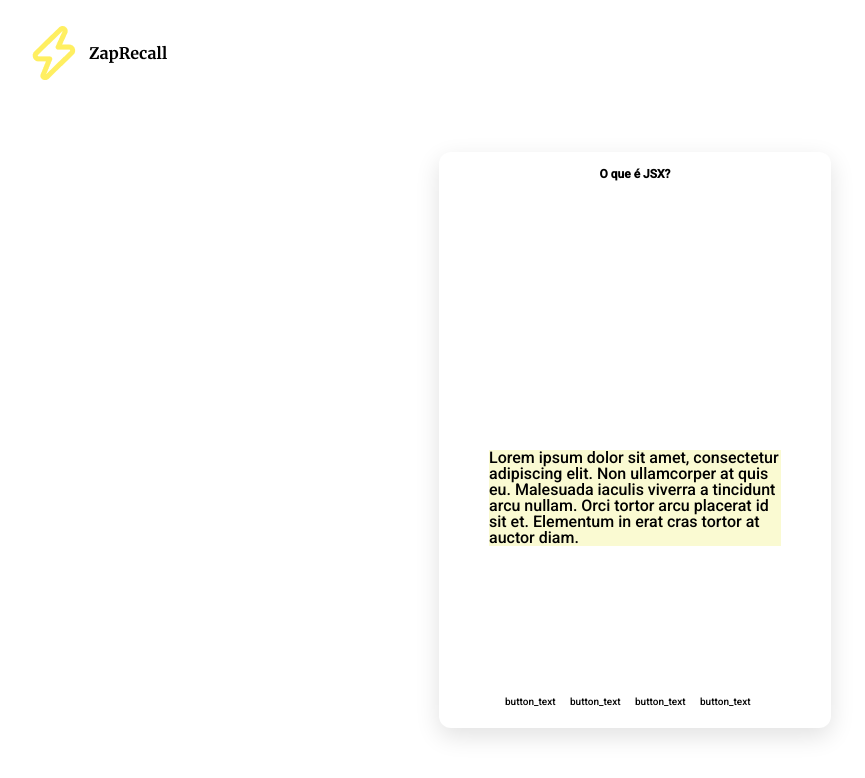
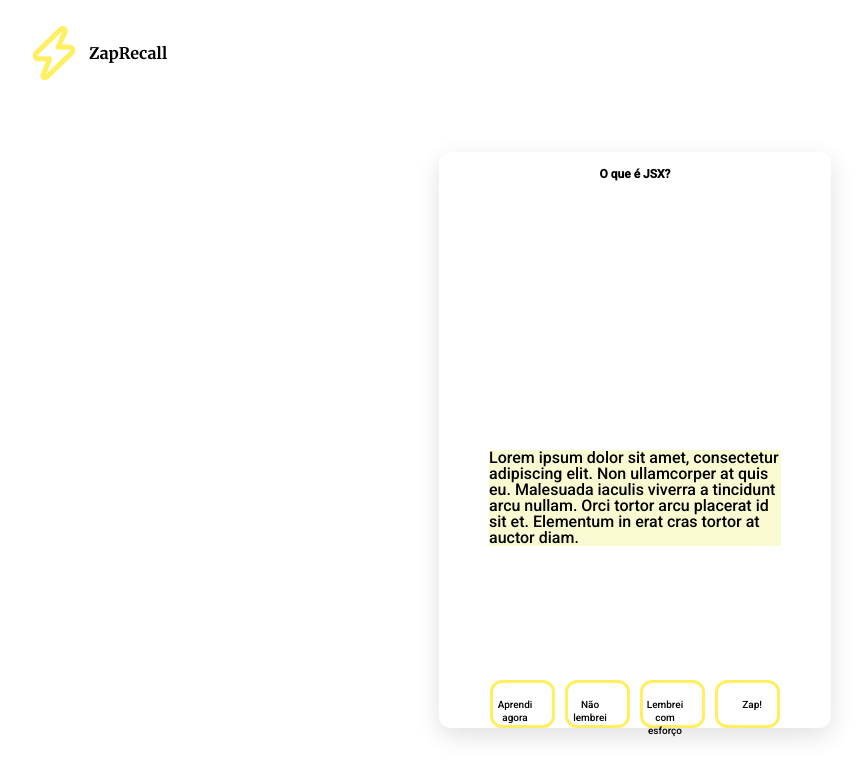
Before and after one commit to teles-tarcisio/Projeto08_ZapRecallReact, a JavaScript app: page / in a window 1280 px wide. Shown: the top 778 px of the page, without its empty margins (5-870 px from the left). Built offline with nearby package versions, Linux system fonts and the light colour scheme.

Commit message:
feat/test: small buttons with text via props

```diff
--- a/public/assets/css/styles.css
+++ b/public/assets/css/styles.css
@@ -90,12 +90,23 @@ header img {
 .answer-buttons {
     display: flex;
     flex-direction: row;
+    justify-content: space-between;
 }
-.answer-buttons .custom-button {
+.answer-buttons .small-button {
+    width: 100%;
+    margin: 0 5px;
+    display: flex;
+    justify-content: center;
+    align-items: center;
+    border: 3px solid #FFEF61;
+    /*
+    border-width: 3px;
+    border-style: solid;
+    */
+    border-radius: 12px;
     width: 65px;
     height: 48px;
     text-align: center;
-    align-items: center;
     font-weight: 400;
     font-size: 10px;
     line-height: 13px;
@@ -103,6 +114,3 @@ header img {
 .answer-buttons:last-child {
     font-weight: 700;
 }
-.answer-buttons img {
-    display: none;
-}
--- a/src/App.js
+++ b/src/App.js
@@ -1,5 +1,5 @@
 import LightningLogo from "./components/LightningLogo";
-import CustomButton from "./components/CustomButton.js";
+import BigButton from "./components/BigButton.js";
 import Flashcard from "./components/Flashcard";
 
 
@@ -19,7 +19,7 @@ export default function App() {
                 {/*
                 <>
                     <LightningLogo />
-                    <CustomButton />
+                    <BigButton />
                 </>
                 */}
 
--- /dev/null
+++ b/src/components/BigButton.js
@@ -0,0 +1,14 @@
+export default function BigButton() {
+
+    /*
+    TODO: generalize button :
+        use props to change button contents and color!!
+    */
+
+    return (
+        <div className="big-button">
+            <h1>Praticar React</h1>
+            <img src="assets/images/next.png" alt="fast forward icon" />
+        </div>
+    );
+}
--- a/src/components/CustomButton.js
+++ /dev/null
@@ -1,15 +0,0 @@
-export default function CustomButton() {
-    const buttonContent = {
-        text: "button_text",
-        image: "assets/images/next.png"
-    };
-
-    //!! use props to change button contents and color!!
-
-    return (
-        <div className="custom-button">
-            <h1>{buttonContent.text}</h1>
-            <img src={buttonContent.image} alt="fast forward icon" />
-        </div>
-    );
-}
--- a/src/components/Flashcard.js
+++ b/src/components/Flashcard.js
@@ -1,10 +1,31 @@
-import CustomButton from "./CustomButton.js";
+import SmallButton from "./SmallButton.js";
 
 export default function Flashcard() {
     const flashCardInfo = {
         totalQuestions: 8,
         question: "O que é JSX?",
     }
+
+    const answerButtons = [
+        {
+            buttonText: "Aprendi agora",
+            borderColor: "#000000"
+        },
+        {
+            buttonText: "Não lembrei",
+            borderColor: "#F74848"
+        },
+        {
+            buttonText: "Lembrei com esforço",
+            borderColor: "#62DB38"
+        },
+        {
+            buttonText: "Zap!",
+            borderColor: "#FFEF61"
+        }
+    ];
+
+
 
     return (
         <div className="flashcard-frame">
@@ -19,12 +40,11 @@ export default function Flashcard() {
             <h3>{flashCardInfo.question}</h3>
             <h4>Lorem ipsum dolor sit amet, consectetur adipiscing elit. Non ullamcorper at quis eu. Malesuada iaculis viverra a tincidunt arcu nullam. Orci tortor arcu placerat id sit et. Elementum in erat cras tortor at auctor diam.</h4>
 
-            <div className="answer-buttons">
-                <CustomButton />
-                <CustomButton />
-                <CustomButton />
-                <CustomButton />
-            </div>
+            <ul className="answer-buttons">
+                {answerButtons.map((buttonInfo) => (
+                    <SmallButton buttonText={buttonInfo.buttonText} />)
+                )}
+            </ul>
         </div>
     );
 }
--- /dev/null
+++ b/src/components/SmallButton.js
@@ -0,0 +1,8 @@
+export default function SmallButton(props) {
+    return (
+        <li className="small-button">
+            {console.log(props)}
+            <h1>{props.buttonText}</h1>
+        </li>
+    );
+}
```
